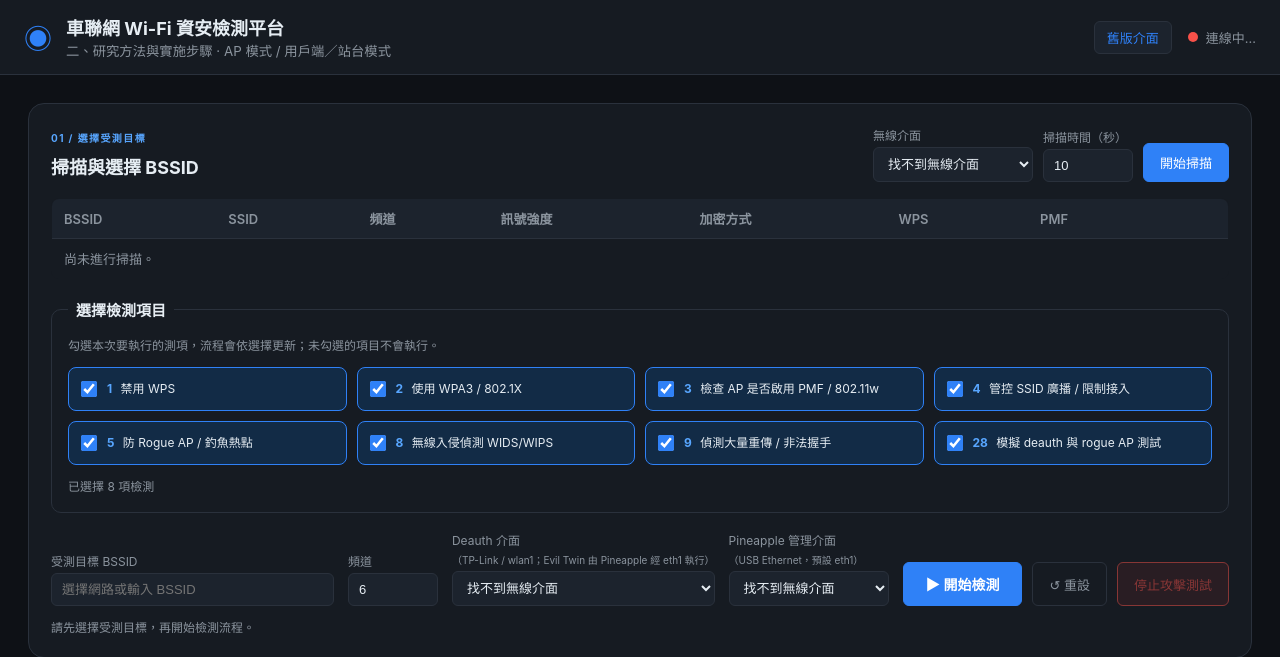
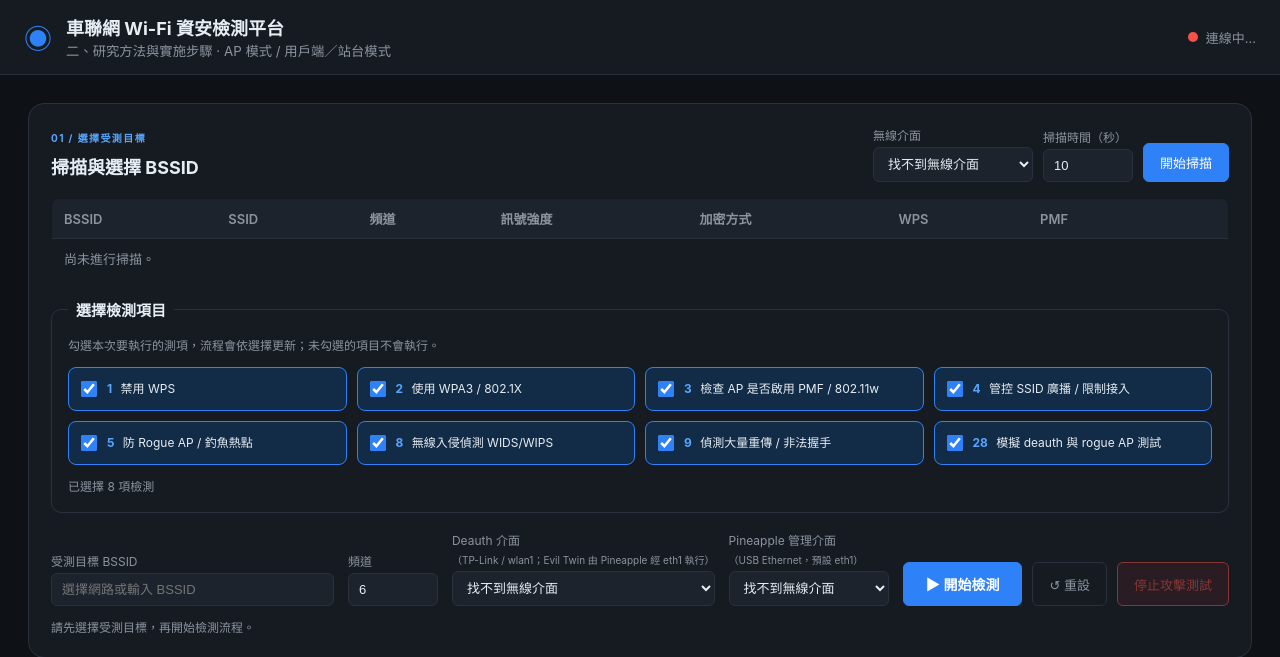
Before and after one commit to Sardelka9515/ARTC2026, a Flask app: page / in a window 1280 px wide. Shown: the top 657 px of the page. Run offline with Flask 3, Linux system fonts and the light colour scheme; data that the repository does not hold is empty; some libraries are stand-ins or nearby versions.

Commit message:
remove button to legacy panel

```diff
--- a/frontend/templates/index.html
+++ b/frontend/templates/index.html
@@ -19,7 +19,6 @@
     </div>
   </div>
   <div class="status">
-    <a href="{{ url_for('legacy') }}" class="flow-link">舊版介面</a>
     <span id="conn-dot" class="dot"></span>
     <span id="conn-text">連線中…</span>
   </div>
```
